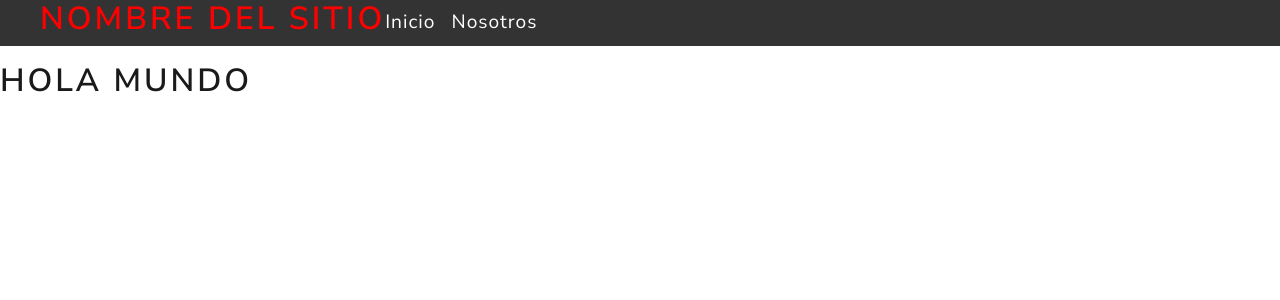
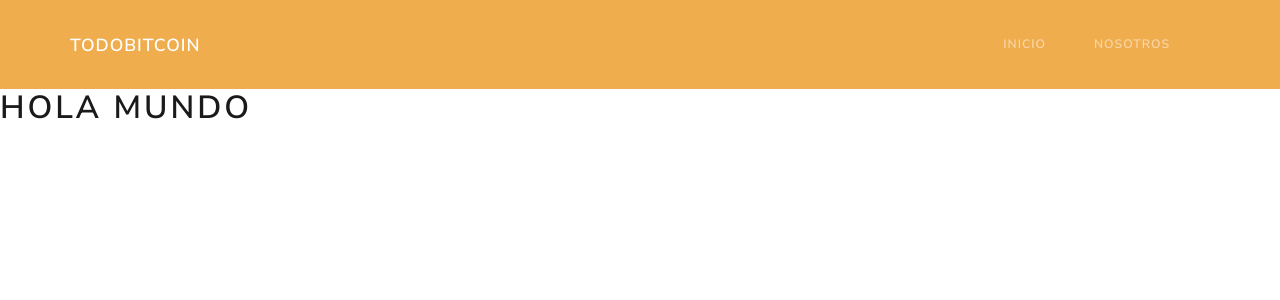
Before and after one commit to PabloAdriaensens/bitcoinapp, a Next.js app: page / in a window 1280 px wide. Shown: the top 300 px of the page. Built offline with nearby package versions, Linux system fonts and the light colour scheme.

Commit message:
Creating a navbar in Navegacion component

```diff
--- a/components/Navegacion.js
+++ b/components/Navegacion.js
@@ -1,33 +1,21 @@
 import Link from 'next/link';
 
 const Navegacion = () => (
-    <div>
-        <ul>
-            <h1>Nombre del sitio</h1>
-            <li><Link href="/"><a>Inicio</a></Link></li>
-            <li><Link href="/nosotros"><a>Nosotros</a></Link></li>
-        </ul>
-        <style jsx>{`
-            h1 {
-                color: red;
-            }
-            ul{
-                background-color: #333;
-                list-style: none;
-                display: flex;
-            }
-            ul li {
-                padding: .5rem 0;
-                margin-right: 1rem;
-            }
-            ul li a {
-                font-size: 1.2rem;
-                color: white;
-                text-decoration: none;
-            }
-        `}
-        </style>
-    </div>
+    <nav className="navbar navbar-expand navbar-dark bg-warning">
+        <div className="container">
+            <Link href="/"><a className="navbar-brand">TodoBitcoin</a></Link>
+            <div className="collapse navbar-collapse">
+                <ul className="navbar-nav ml-auto">
+                    <li className="nav-item">
+                        <Link href="/"><a className="nav-link">Inicio</a></Link>
+                    </li>
+                    <li className="nav-item">
+                        <Link href="/nosotros"><a className="nav-link">Nosotros</a></Link>
+                    </li>
+                </ul>
+            </div>
+        </div>
+    </nav>
 );
 
 export default Navegacion;
```
